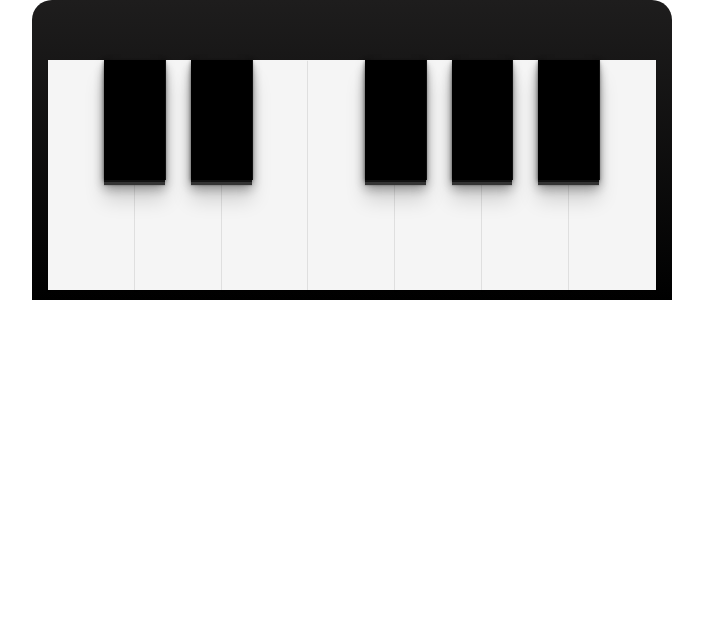
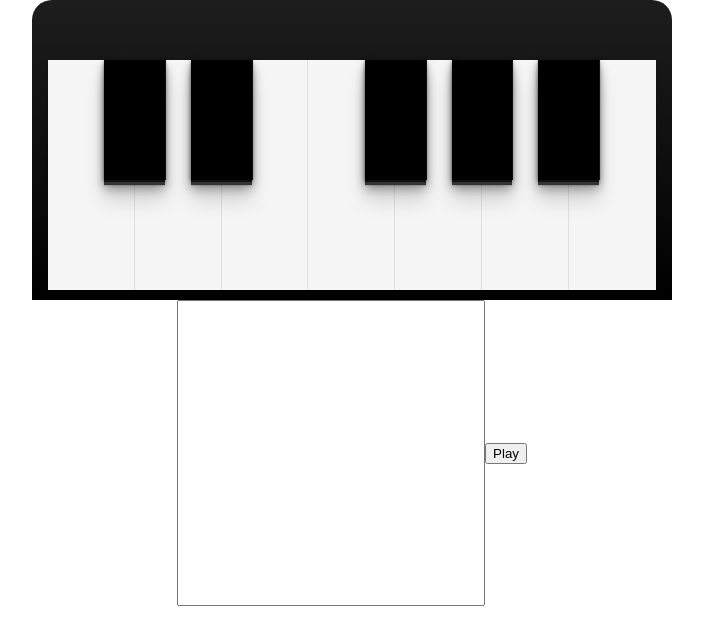
Before and after one commit to dshabin/react-piano, a React (Create React App) app: page / in a window 1280 px wide. Shown: the top 644 px of the page, without its empty margins (288-991 px from the left). Built offline with nearby package versions, Linux system fonts and the light colour scheme.

Commit message:
Add recording ,

```diff
--- a/package.json
+++ b/package.json
@@ -4,7 +4,8 @@
   "private": true,
   "dependencies": {
     "react": "^15.6.1",
-    "react-dom": "^15.6.1"
+    "react-dom": "^15.6.1",
+    "styled-components": "^2.1.1"
   },
   "devDependencies": {
     "react-scripts": "1.0.10"
--- a/src/App.js
+++ b/src/App.js
@@ -15,39 +15,247 @@ var pianoStyle = {
 
 
 class App extends Component {
+
+  constructor(){
+    super();
+    let t = new Date().getTime();
+    this.state = {
+      notes: [],
+      last_note_end_timestamp : t ,
+      last_note_start_timestamp : t
+    }
+  }
+
+  replayer(){
+
+
+    const notes = {
+        'C4': '261',
+        'Db4': '277',
+        'D4': '293',
+        'Eb4': '311',
+        'E4': '329',
+        'F4': '349',
+        'Gb4': '369',
+        'G4': '392',
+        'Ab4': '415',
+        'A4': '440',
+        'Bb4': '466',
+        'B4': '493'
+      }
+
+
+
+
+    for (let j=0 ; j < this.state.notes.length ; j++ ){
+      let audioContext = new AudioContext();
+      let synth = {
+        oscillators: {
+          osc1: {},
+          osc2: {},
+          bass: {}
+        }
+      }
+      let readable;
+      let play_duartion;
+      let play_note;
+      let pitch;
+
+      if (!isNaN(this.state.notes[j])){
+        console.log('qq')
+        pitch = 900;
+        play_duartion = this.state.notes[j]
+
+      }else{
+        readable = this.state.notes[j]
+        play_duartion = readable.split('*')[0]
+        play_note = readable.split('*')[1]
+        pitch = notes[play_note];
+        console.log('el')
+      }
+
+      for (let key in synth.oscillators) {
+        synth.oscillators[key] = audioContext.createOscillator();
+        synth.oscillators[key].type = 'sawtooth';
+        synth.oscillators[key].frequency.value = pitch;
+        synth.oscillators[key].connect(audioContext.destination);
+        switch (key) {
+          case 'osc1':
+            synth.oscillators[key].detune.value = -15;
+            break;
+          case 'osc2':
+            synth.oscillators[key].detune.value = 15;
+            break;
+          case 'bass':
+            synth.oscillators[key].frequency.value = pitch;
+            synth.oscillators[key].type = 'square';
+            break;
+        }
+        synth.oscillators[key].start();
+      }
+
+      setTimeout(() => {
+        for (let key in synth.oscillators) {
+          synth.oscillators[key].stop();
+
+        }
+        synth = {
+          oscillators: {
+            osc1: {},
+            osc2: {},
+            bass: {}
+          }
+        }
+      }, parseInt(play_duartion) );
+
+
+
+    }
+  }
+
+  componentDidUpdate(){
+    console.log(this.state)
+  }
+
   render() {
     return (
       <div className="App">
         <div style={pianoStyle}>
           <div id="piano-container">
             <li>
-              <Key color="white" note="C4" />
-              <Key color="black" note="Db4" />
+              <Key color="white" note="C4" writeNote={(data,t1,t2)=>{
+                const {notes} = this.state;
+                const pause_duration = t1 - this.state.last_note_end_timestamp
+                notes.push(t1 - this.state.last_note_end_timestamp);
+                notes.push(data);
+
+                this.setState({notes});
+                this.setState({last_note_end_timestamp : t2 , last_note_start_timestamp : t1 })
+          }} />
+              <Key color="black" note="Db4" writeNote={(data,t1,t2)=>{
+                const {notes} = this.state;
+                const pause_duration = t1 - this.state.last_note_end_timestamp
+                notes.push(t1 - this.state.last_note_end_timestamp);
+                notes.push(data);
+
+
+                this.setState({notes});
+                this.setState({last_note_end_timestamp : t2 , last_note_start_timestamp : t1 })
+
+          }}/>
             </li>
             <li>
-              <Key color="white" note="D4" />
-              <Key color="black" note="Eb4" />
+              <Key color="white" note="D4" writeNote={(data,t1,t2)=>{
+                const {notes} = this.state;
+                notes.push(t1 - this.state.last_note_end_timestamp);
+                notes.push(data);
+
+
+                this.setState({notes});
+                this.setState({last_note_end_timestamp : t2 , last_note_start_timestamp : t1 })
+
+          }}/>
+              <Key color="black" note="Eb4" writeNote={(data,t1,t2)=>{
+                const {notes} = this.state;
+                notes.push(t1 - this.state.last_note_end_timestamp);
+                notes.push(data);
+
+                this.setState({notes});
+                this.setState({last_note_end_timestamp : t2 , last_note_start_timestamp : t1 })
+
+          }}/>
             </li>
             <li>
-              <Key color="white" note="E4" />
+              <Key color="white" note="E4" writeNote={(data,t1,t2)=>{
+                const {notes} = this.state;
+                notes.push(t1 - this.state.last_note_end_timestamp);
+                notes.push(data);
+
+
+                this.setState({notes});
+                this.setState({last_note_end_timestamp : t2 , last_note_start_timestamp : t1 })
+
+          }}/>
             </li>
             <li>
-              <Key color="white" note="F4" />
-              <Key color="black" note="Gb4" />
+              <Key color="white" note="F4" writeNote={(data,t1,t2)=>{
+                const {notes} = this.state;
+                notes.push(t1 - this.state.last_note_end_timestamp);
+                notes.push(data);
+
+
+                this.setState({notes});
+                this.setState({last_note_end_timestamp : t2 , last_note_start_timestamp : t1 })
+
+          }}/>
+              <Key color="black" note="Gb4" writeNote={(data,t1,t2)=>{
+                const {notes} = this.state;
+                notes.push(t1 - this.state.last_note_end_timestamp);
+                notes.push(data);
+
+                this.setState({notes});
+                this.setState({last_note_end_timestamp : t2 , last_note_start_timestamp : t1 })
+
+          }}/>
             </li>
             <li>
-              <Key color="white" note="G4" />
-              <Key color="black" note="Ab4" />
+              <Key color="white" note="G4" writeNote={(data,t1,t2)=>{
+                const {notes} = this.state;
+                notes.push(t1 - this.state.last_note_end_timestamp);
+                notes.push(data);
+
+
+                this.setState({notes});
+                this.setState({last_note_end_timestamp : t2 , last_note_start_timestamp : t1 })
+
+          }}/>
+              <Key color="black" note="Ab4" writeNote={(data,t1,t2)=>{
+                const {notes} = this.state;
+                notes.push(t1 - this.state.last_note_end_timestamp);
+                notes.push(data);
+
+
+                this.setState({notes});
+                this.setState({last_note_end_timestamp : t2 , last_note_start_timestamp : t1 })
+
+          }}/>
             </li>
             <li>
-              <Key color="white" note="A4" />
-              <Key color="black" note="Bb4" />
+              <Key color="white" note="A4" writeNote={(data,t1,t2)=>{
+                const {notes} = this.state;
+                notes.push(t1 - this.state.last_note_end_timestamp);
+                notes.push(data);
+
+
+                this.setState({notes});
+                this.setState({last_note_end_timestamp : t2 , last_note_start_timestamp : t1 })
+
+          }}/>
+              <Key color="black" note="Bb4" writeNote={(data,t1,t2)=>{
+                const {notes} = this.state;
+                notes.push(t1 - this.state.last_note_end_timestamp);
+                notes.push(data);
+
+                this.setState({notes});
+                this.setState({last_note_end_timestamp : t2 , last_note_start_timestamp : t1 })
+
+          }}/>
             </li>
             <li>
-              <Key color="white" note="B4" />
+              <Key color="white" note="B4" writeNote={(data,t1,t2)=>{
+                const {notes} = this.state;
+                notes.push(t1 - this.state.last_note_end_timestamp);
+                notes.push(data);
+
+                this.setState({notes});
+                this.setState({last_note_end_timestamp : t2 , last_note_start_timestamp : t1 })
+
+          }}/>
             </li>
           </div>
         </div>
+        <input style={{width : '300px' , height :'300px'}} type="text" name="readable" value={this.state.notes}/>
+        <button  type="text" name="readable" onClick= {this.replayer.bind(this)} >Play</button>
       </div>
     );
   }
--- a/src/Key.js
+++ b/src/Key.js
@@ -24,17 +24,26 @@ const notes = {
     'B4': 493.88
   }
 
+let delta_time ;
+let t1;
+let t2;
 
 class Key extends Component {
 
-  stopNote(){
+  stopNote(e){
+    t2 = new Date().getTime();
+    delta_time = t2 - t1;
+    console.log(delta_time + '*' +e.target.id)
+    const data = delta_time + '*' +e.target.id
     for (let key in synth.oscillators) {
       synth.oscillators[key].stop();
     }
+    this.props.writeNote(data,t1,t2);
+
   }
 
   playNote(e){
-
+    t1 = new Date().getTime();
     const pitch = notes[e.target.id];
     for (let key in synth.oscillators) {
       synth.oscillators[key] = synth.audioContext.createOscillator();
@@ -61,7 +70,7 @@ class Key extends Component {
     return(<div className={this.props.color}
             id={this.props.note}
             onMouseDown={this.playNote.bind(this)}
-            onMouseUp={this.stopNote}
+            onMouseUp={this.stopNote.bind(this)}
             >
           </div>)
   }
```
Also changed, not shown: 1 other file (tests, documents, lock files or other folders).
